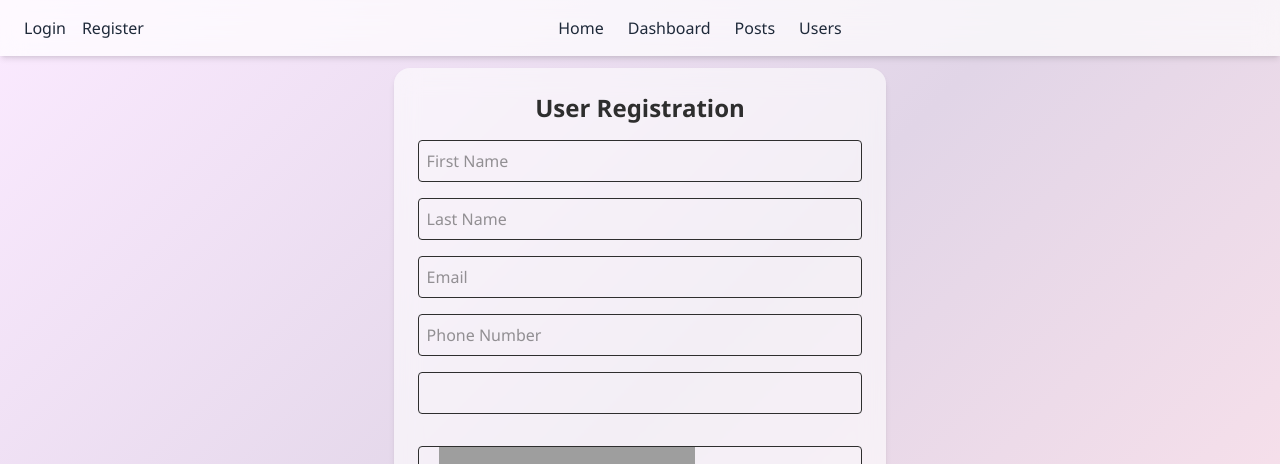
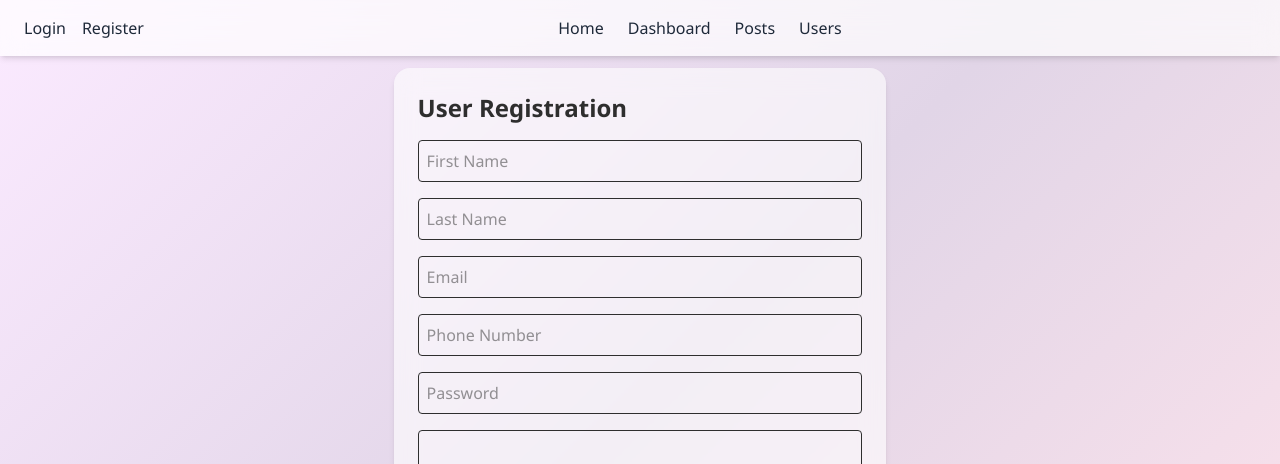
Before and after one commit to joloLG/appdevprojectapp_g6, a Next.js app: page /register in a window 1280 px wide. Shown: the top 464 px of the page. Built offline with nearby package versions, Linux system fonts and the light colour scheme; grey boxes are pictures that could not be loaded.

Commit message:
Update Commit

```diff
--- a/src/app/register/page.tsx
+++ b/src/app/register/page.tsx
@@ -8,7 +8,6 @@ import { useState } from 'react';
 
 const AddressPicker = dynamic(() => import('../../components/AddressPicker'), { ssr: false });
 
-// Regex to allow only letters and spaces
 const nameRegex = /^[A-Za-z\s]+$/;
 
 const schema = z.object({
@@ -21,6 +20,7 @@ const schema = z.object({
     .min(2, 'Last name is too short')
     .regex(nameRegex, 'Last name must contain only letters'),
   email: z.string().email('Invalid email'),
+  password: z.string().min(8, 'Short Password'),
   phone: z
     .string()
     .regex(/^\d{10,}$/, 'Phone number must be at least 10 digits and contain only numbers'),
@@ -31,20 +31,36 @@ type FormData = z.infer<typeof schema>;
 
 export default function RegisterPage() {
   const [selectedAddress, setSelectedAddress] = useState('');
+  const [successMessage, setSuccessMessage] = useState('');
   const {
     register,
     handleSubmit,
     setValue,
+    reset,
     formState: { errors }
   } = useForm<FormData>({ resolver: zodResolver(schema) });
 
   const onSubmit = (data: FormData) => {
   console.log('Validated:', data);
+  setSuccessMessage('Congrats! You have successfully Registered an Account');
+  reset();
+  setSelectedAddress('');
+  setTimeout(() => {
+    setSuccessMessage('');
+  }, 3000);
 };
+
 
   return (
     <div className="p-6 w-[40%] mx-auto bg-white/60 backdrop-blur-md rounded-2xl shadow-md">
-     <h1 className="text-2xl flex justify-center font-bold mb-4">User Registration</h1>
+      <h1 className="text-2xl font-bold mb-4">User Registration</h1>
+
+      {successMessage && (
+        <div className="bg-green-100 border border-green-400 text-green-700 px-4 py-3 rounded mb-4">
+          {successMessage}
+        </div>
+      )}
+
       <form onSubmit={handleSubmit(onSubmit)} className="space-y-4">
         <input
           {...register('firstName')}
@@ -75,6 +91,13 @@ export default function RegisterPage() {
         {errors.phone && <p className="text-red-500">{errors.phone.message}</p>}
 
         <input
+          {...register('password')}
+          placeholder="Password"
+          className="w-full border p-2 rounded"
+        />
+        {errors.password && <p className="text-red-500">{errors.password.message}</p>}
+
+        <input
           {...register('address')}
           value={selectedAddress}
           readOnly
@@ -97,8 +120,6 @@ export default function RegisterPage() {
             Already have an account? Login
           </a>
         </div>
-
-
       </form>
     </div>
   );
```
Lines whose indentation alone changed are shown as unchanged.
